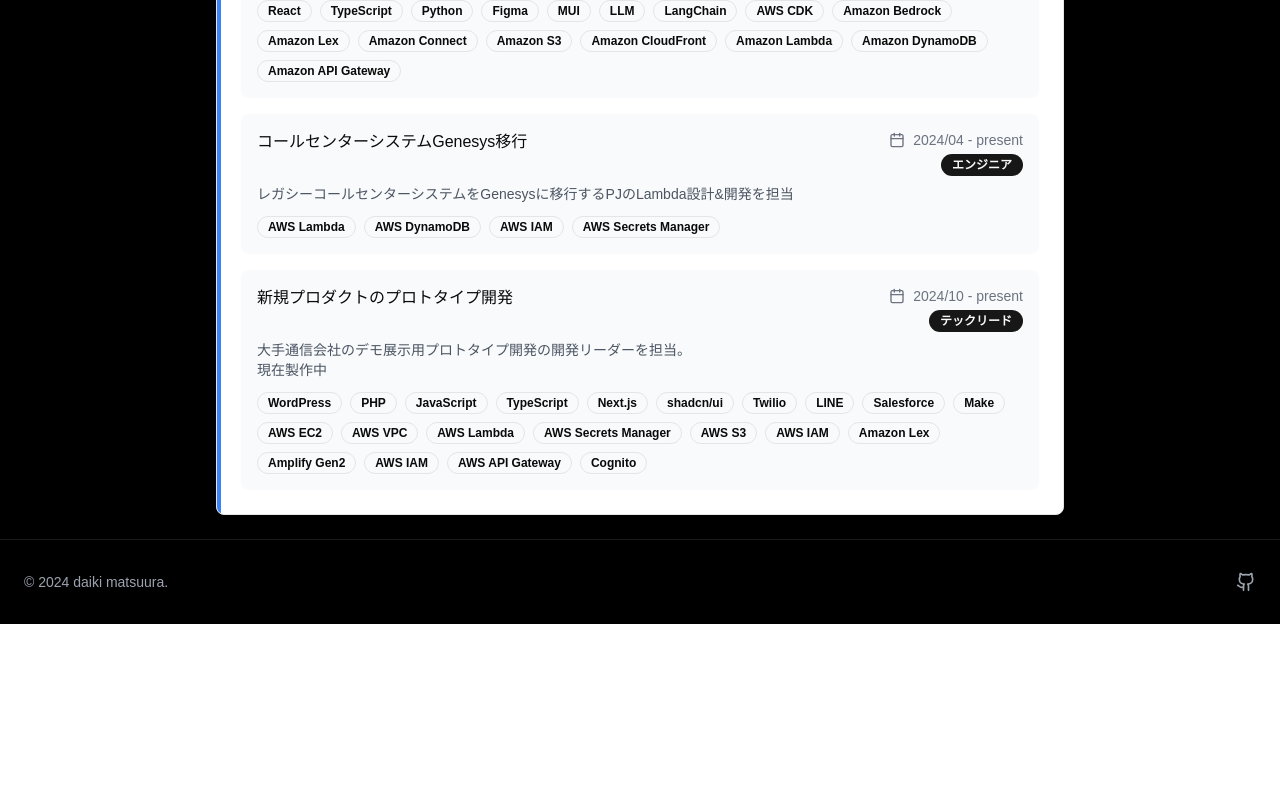
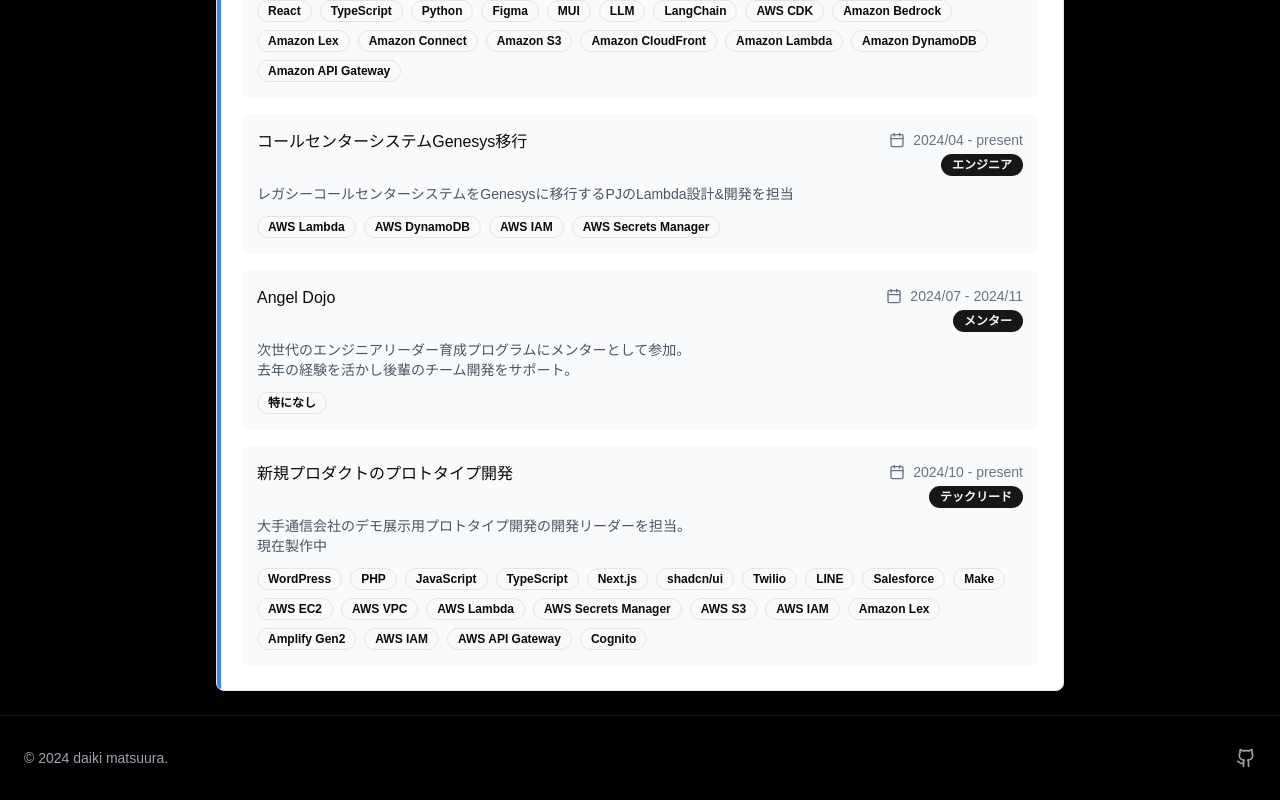
Before and after one commit to daikimatsura/portfolio, a Next.js app: page /job-history in a window 1280 px wide. Shown: the part 3457-4257 px from the top of the page. Before the commit the page ends 4081 px from the top, so only its background shows below. Built offline with nearby package versions, Linux system fonts and the light colour scheme.

Commit message:
経歴追加

```diff
--- a/src/app/job-history/page.tsx
+++ b/src/app/job-history/page.tsx
@@ -254,6 +254,17 @@
         },
       },
       {
+        name: "Angel Dojo",
+        role: "メンター",
+        description:
+          "次世代のエンジニアリーダー育成プログラムにメンターとして参加。\n去年の経験を活かし後輩のチーム開発をサポート。",
+        technologies: ["特になし"],
+        period: {
+          start: "2024/07",
+          end: "2024/11",
+        },
+      },
+      {
         name: "新規プロダクトのプロトタイプ開発",
         role: "テックリード",
         description:
```
